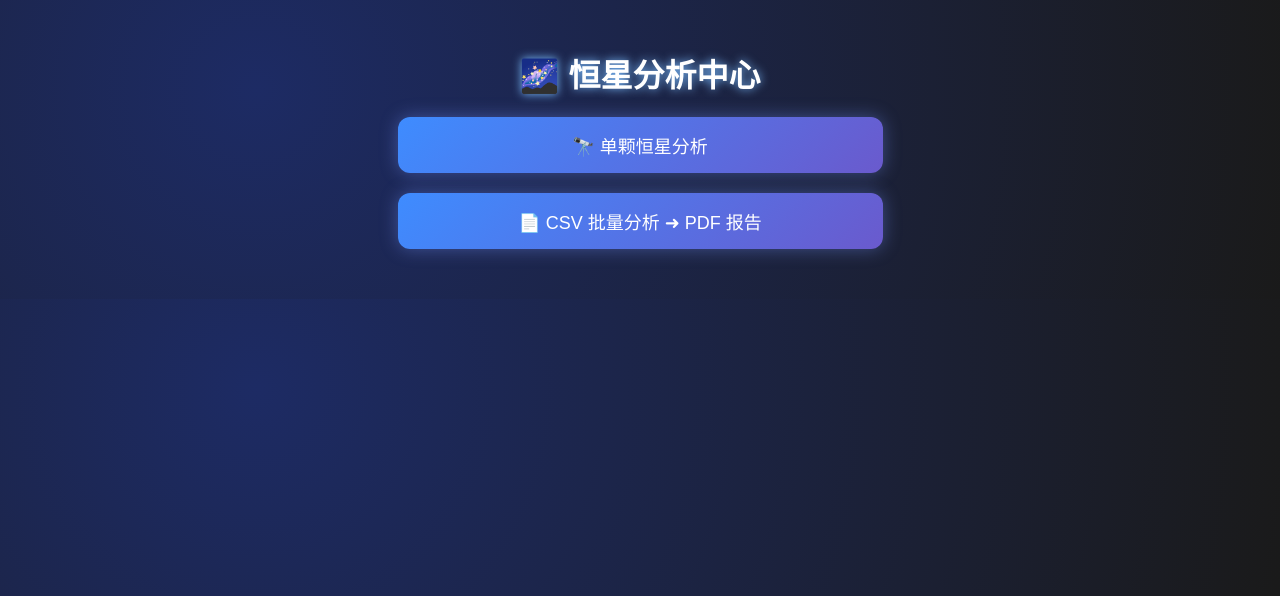
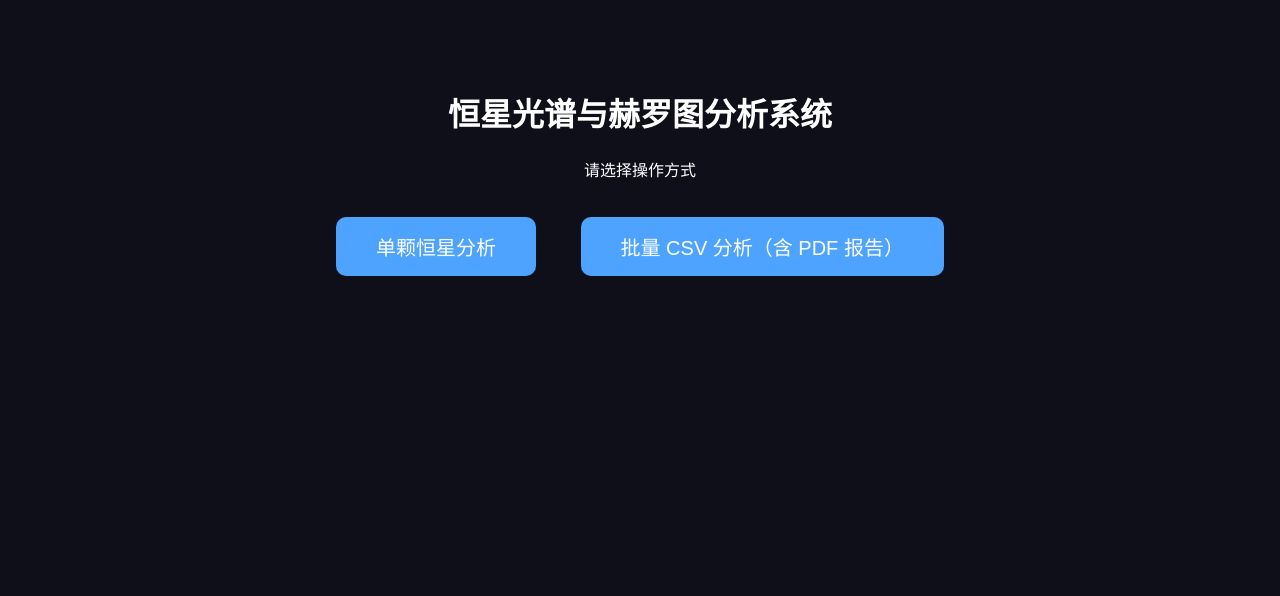
Before and after one commit to sriubasastor-debug/stellar-spectrum-web, a Flask app: page / in a window 1280 px wide. Shown: the top 596 px of the page. Run offline with Flask 3, Linux system fonts and the light colour scheme.

Commit message:
Update index.html

```diff
--- a/templates/index.html
+++ b/templates/index.html
@@ -2,47 +2,35 @@
 <html lang="zh-CN">
 <head>
     <meta charset="UTF-8">
-<meta name="viewport" content="width=device-width, initial-scale=1.0">
-<title>恒星分析工具</title>
+    <title>恒星光谱与 H-R 图分析</title>
     <style>
         body {
-    margin:0; padding:0;
-    background: radial-gradient(circle at 20% 30%, #1d2b64, #1a1a1a);
-    color:white;
-    font-family:"Microsoft Yahei", sans-serif;
+            background: #0f0f1a;
+            color: white;
+            font-family: "Microsoft YaHei", sans-serif;
+            text-align: center;
+            padding: 60px;
         }
-.container {
-    max-width:650px;
-    margin:50px auto;
-    text-align:center;
+        a.button {
+            display: inline-block;
+            padding: 15px 40px;
+            background: #4ea3ff;
+            color: white;
+            text-decoration: none;
+            border-radius: 10px;
+            margin: 20px;
+            font-size: 20px;
         }
-h1 {
-    font-size:32px;
-    text-shadow:0 0 10px #7bbdff;
-}
-.btn {
-    display:block;
-    margin:20px auto;
-    padding:15px;
-    width:70%;
-    border:none;
-    border-radius:12px;
-    background:linear-gradient(135deg,#3e8cff,#6a5acd);
-    color:white;
-    font-size:18px;
-    text-decoration:none;
-    box-shadow:0 0 18px rgba(120,150,255,0.4);
-}
-.btn:hover {
-    transform:scale(1.03);
-}
+        a.button:hover { background: #77bbff; }
     </style>
 </head>
 <body>
-<div class="container">
-    <h1>🌌 恒星分析中心</h1>
-    <a class="btn" href="/single">🔭 单颗恒星分析</a>
-    <a class="btn" href="/csv">📄 CSV 批量分析 ➜ PDF 报告</a>
-</div>
+
+    <h1>恒星光谱与赫罗图分析系统</h1>
+    <p>请选择操作方式</p>
+
+    <a class="button" href="/single">单颗恒星分析</a>
+    <a class="button" href="/csv">批量 CSV 分析（含 PDF 报告）</a>
+
 </body>
 </html>
```
Lines whose indentation alone changed are shown as unchanged.
